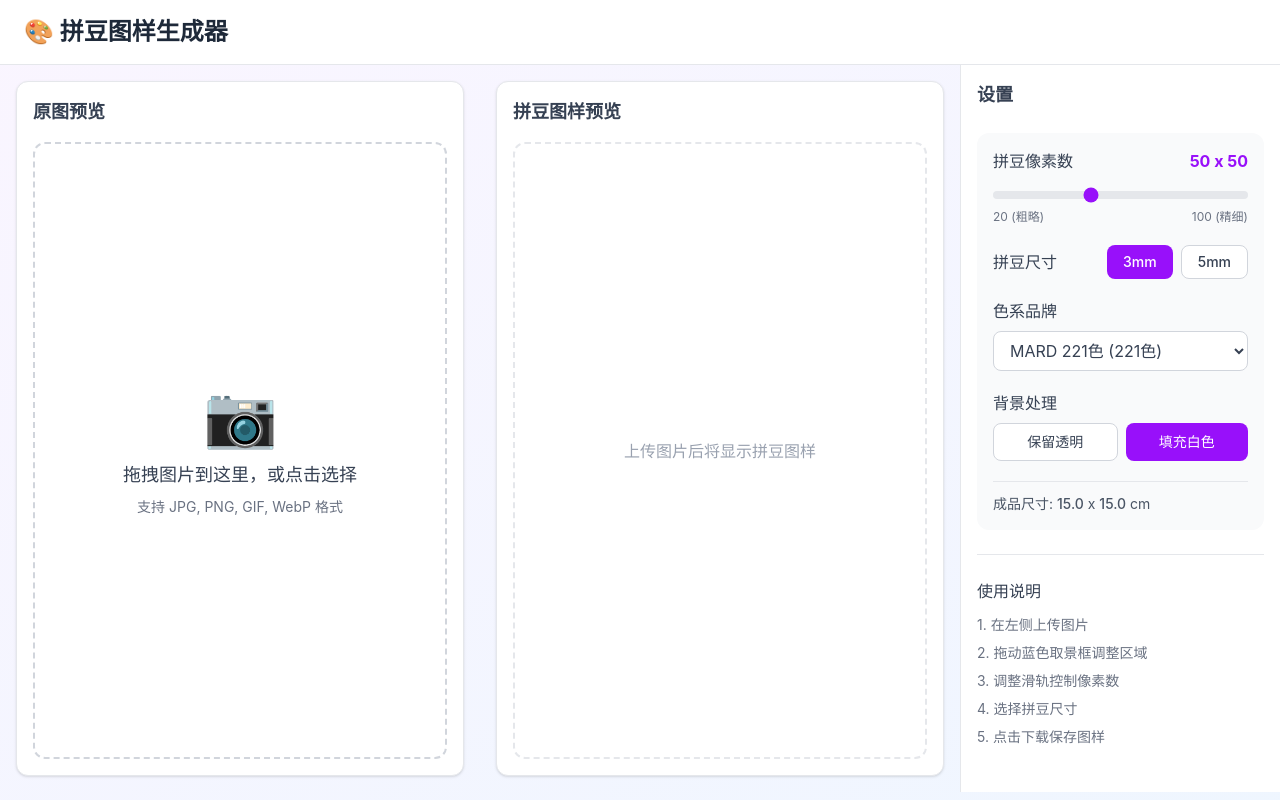
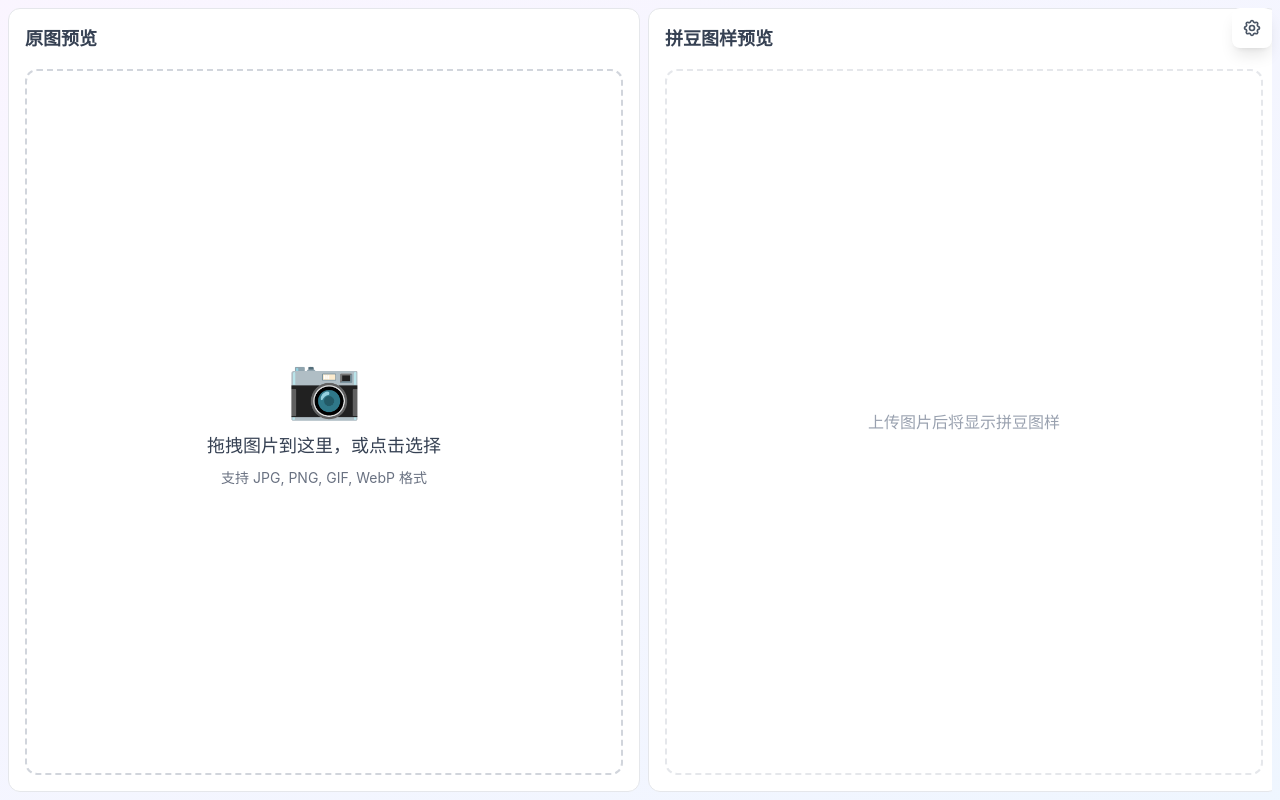
Before and after one commit to krescent/pixel, a React (Vite) app: page / in a window 1280 px wide. Built offline with nearby package versions, Linux system fonts and the light colour scheme.

Commit message:
refactor: 优化布局和模态框交互 - 响应式预览区域、自动吸附、设置模态框卡片布局

```diff
--- a/src/App.tsx
+++ b/src/App.tsx
@@ -14,6 +14,7 @@
   const [cropPosition, setCropPosition] = useState({ x: 0, y: 0 });
   const [colorBrand, setColorBrand] = useState("MARD 221色");
   const [fillWhite, setFillWhite] = useState(true);
+  const [sidebarCollapsed, setSidebarCollapsed] = useState(false);
   const { processImage } = useImageProcessor();
 
   const imageShortEdge = imageData ? Math.min(imageData.width, imageData.height) : 0;
@@ -69,16 +70,13 @@
   const processed = croppedImageData ? processImage(croppedImageData, shortEdge, colorBrand, fillWhite) : null;
 
   return (
-    <div className="min-h-screen bg-gradient-to-br from-purple-50 to-blue-50">
-      <header className="bg-white border-b border-gray-200 px-6 py-4">
-        <h1 className="text-2xl font-bold text-gray-800">🎨 拼豆图样生成器</h1>
-      </header>
-
-      <div className="flex h-[calc(100vh-73px)]">
-        <div className="flex-1 p-4 flex flex-col gap-4">
-          <div className="bg-white rounded-xl shadow-sm border border-gray-200 flex-1 flex flex-col p-4">
+    <div className="h-screen bg-gradient-to-br from-purple-50 to-blue-50 overflow-hidden">
+      <div className="flex h-full p-2">
+        <div className="flex-1 flex flex-col lg:flex-row gap-2 overflow-y-auto lg:overflow-hidden snap-y lg:snap-none">
+          <div className="w-full lg:w-1/2 h-screen lg:h-full flex-shrink-0 snap-start">
+            <div className="h-full bg-white rounded-xl border border-gray-200 flex flex-col p-4">
               <h2 className="text-lg font-semibold text-gray-700 mb-4">原图预览</h2>
-            <div className="flex-1 min-h-0">
+              <div className="flex-1 min-h-0 overflow-auto">
                 <ImageUploader
                   onImageLoad={handleImageLoad}
                   imageUrl={imageUrl}
@@ -92,10 +90,10 @@
             </div>
           </div>
 
-        <div className="flex-1 p-4 flex flex-col gap-4">
-          <div className="bg-white rounded-xl shadow-sm border border-gray-200 flex-1 flex flex-col p-4">
+          <div className="w-full lg:w-1/2 h-screen lg:h-full flex-shrink-0 snap-start">
+            <div className="h-full bg-white rounded-xl border border-gray-200 flex flex-col p-4">
               <h2 className="text-lg font-semibold text-gray-700 mb-4">拼豆图样预览</h2>
-            <div className="flex-1 min-h-0 flex flex-col">
+              <div className="flex-1 min-h-0 flex flex-col overflow-auto">
                 <div className="flex-1 flex items-center justify-center">
                   {processed ? (
                     <PerlerGrid
@@ -116,10 +114,40 @@
               </div>
             </div>
           </div>
+        </div>
+      </div>
 
-        <div className="w-80 border-l border-gray-200 bg-white p-4 overflow-auto">
-          <h2 className="text-lg font-semibold text-gray-700 mb-6">设置</h2>
+      {!sidebarCollapsed && (
+        <button
+          onClick={() => setSidebarCollapsed(true)}
+          className="fixed right-2 top-2 w-10 h-10 bg-white rounded-lg shadow-lg flex items-center justify-center text-gray-600 hover:text-gray-900 transition-colors z-30"
+          title="展开设置"
+        >
+          <svg className="w-5 h-5" fill="none" stroke="currentColor" viewBox="0 0 24 24">
+            <path strokeLinecap="round" strokeLinejoin="round" strokeWidth={2} d="M10.325 4.317c.426-1.756 2.924-1.756 3.35 0a1.724 1.724 0 002.573 1.066c1.543-.94 3.31.826 2.37 2.37a1.724 1.724 0 001.065 2.572c1.756.426 1.756 2.924 0 3.35a1.724 1.724 0 00-1.066 2.573c.94 1.543-.826 3.31-2.37 2.37a1.724 1.724 0 00-2.572 1.065c-.426 1.756-2.924 1.756-3.35 0a1.724 1.724 0 00-2.573-1.066c-1.543.94-3.31-.826-2.37-2.37a1.724 1.724 0 00-1.065-2.572c-1.756-.426-1.756-2.924 0-3.35a1.724 1.724 0 001.066-2.573c-.94-1.543.826-3.31 2.37-2.37.996.608 2.296.07 2.572-1.065z" />
+            <path strokeLinecap="round" strokeLinejoin="round" strokeWidth={2} d="M15 12a3 3 0 11-6 0 3 3 0 016 0z" />
+          </svg>
+        </button>
+      )}
 
+      {sidebarCollapsed && (
+        <div className="fixed inset-0 bg-black/50 z-20 flex items-center justify-center p-8" onClick={() => setSidebarCollapsed(false)}>
+          <div className="bg-gradient-to-br from-purple-50 to-blue-50 p-6 rounded-xl w-full h-full overflow-auto shadow-2xl" onClick={e => e.stopPropagation()}>
+            <div className="flex justify-between items-center mb-4">
+              <h1 className="text-xl font-bold text-gray-800">🎨 拼豆图样生成器</h1>
+              <button
+                onClick={() => setSidebarCollapsed(false)}
+                className="w-8 h-8 bg-white rounded-lg shadow-md flex items-center justify-center text-gray-600 hover:text-gray-900"
+              >
+                <svg className="w-5 h-5" fill="none" stroke="currentColor" viewBox="0 0 24 24">
+                  <path strokeLinecap="round" strokeLinejoin="round" strokeWidth={2} d="M6 18L18 6M6 6l12 12" />
+                </svg>
+              </button>
+            </div>
+
+            <div className="flex flex-wrap gap-4 flex-1 overflow-auto">
+              <div className="flex-1 min-w-[300px] bg-white rounded-xl shadow-sm border border-gray-200 p-4">
+                <h2 className="text-lg font-semibold text-gray-700 mb-4">⚙️ 设置</h2>
                 <Controls
                   shortEdge={shortEdge}
                   onShortEdgeChange={handleShortEdgeChange}
@@ -130,10 +158,11 @@
                   fillWhite={fillWhite}
                   onFillWhiteChange={setFillWhite}
                 />
+              </div>
 
               {processed && (
-            <div className="mt-6 pt-6 border-t border-gray-200">
-              <h3 className="font-medium text-gray-700 mb-3">图样统计</h3>
+                <div className="flex-1 min-w-[300px] bg-white rounded-xl shadow-sm border border-gray-200 p-4">
+                  <h2 className="text-lg font-semibold text-gray-700 mb-3">📊 图样统计</h2>
                   <div className="space-y-2 text-sm text-gray-600">
                     <p>像素尺寸: <span className="font-medium">{processed.width} x {processed.height}</span></p>
                     {(() => {
@@ -142,7 +171,7 @@
                       const colorCount = new Set(processed.pixels.flat().filter(p => !p.transparent).map(p => p.color.code)).size;
                       return (
                         <>
-                      <p>拼豆总数: <span className="font-medium">{total - transparentCount}</span> {transparentCount > 0 && <span className="text-gray-400">(不含透明: {total})</span>}</p>
+                          <p>拼豆总数: <span className="font-medium">{fillWhite ? total : total - transparentCount}</span> {!fillWhite && transparentCount > 0 && <span className="text-gray-400">(透明: {transparentCount})</span>}</p>
                           <p>使用颜色: <span className="font-medium">{colorCount}</span></p>
                         </>
                       );
@@ -188,8 +217,8 @@
                 </div>
               )}
 
-          <div className="mt-6 pt-6 border-t border-gray-200">
-            <h3 className="font-medium text-gray-700 mb-3">使用说明</h3>
+              <div className="flex-1 min-w-[300px] bg-white rounded-xl shadow-sm border border-gray-200 p-4">
+                <h2 className="text-lg font-semibold text-gray-700 mb-3">📖 使用说明</h2>
                 <ul className="text-sm text-gray-500 space-y-2">
                   <li>1. 在左侧上传图片</li>
                   <li>2. 拖动蓝色取景框调整区域</li>
@@ -201,6 +230,8 @@
             </div>
           </div>
         </div>
+      )}
+    </div>
   );
 }
 
```
Lines whose indentation alone changed are shown as unchanged.
